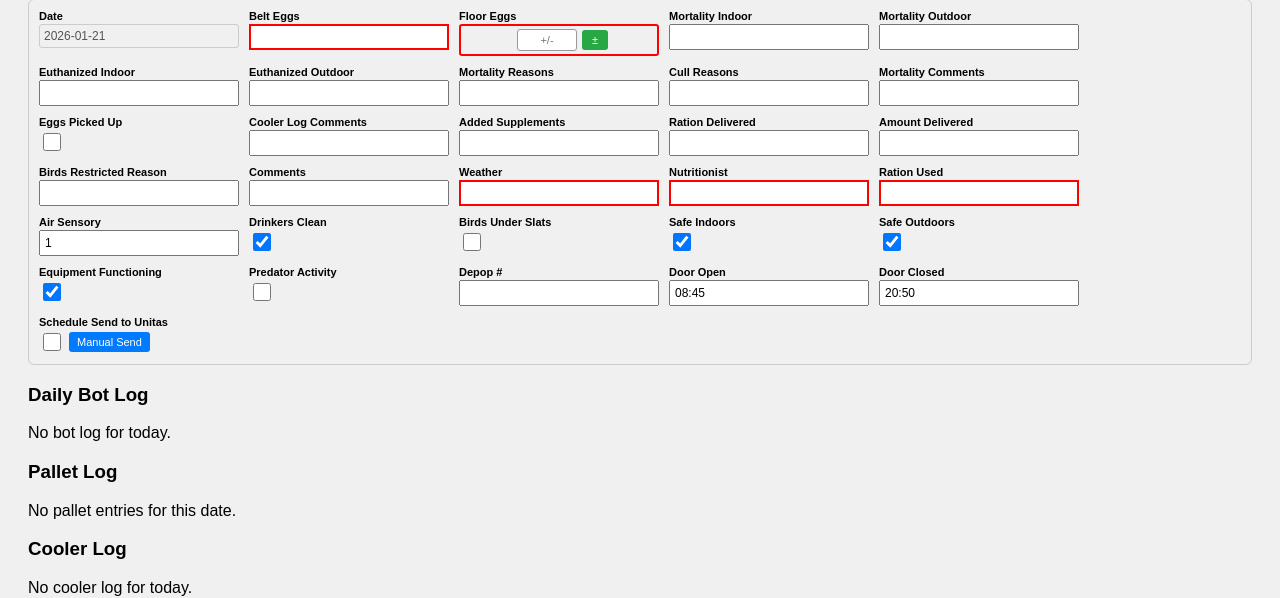
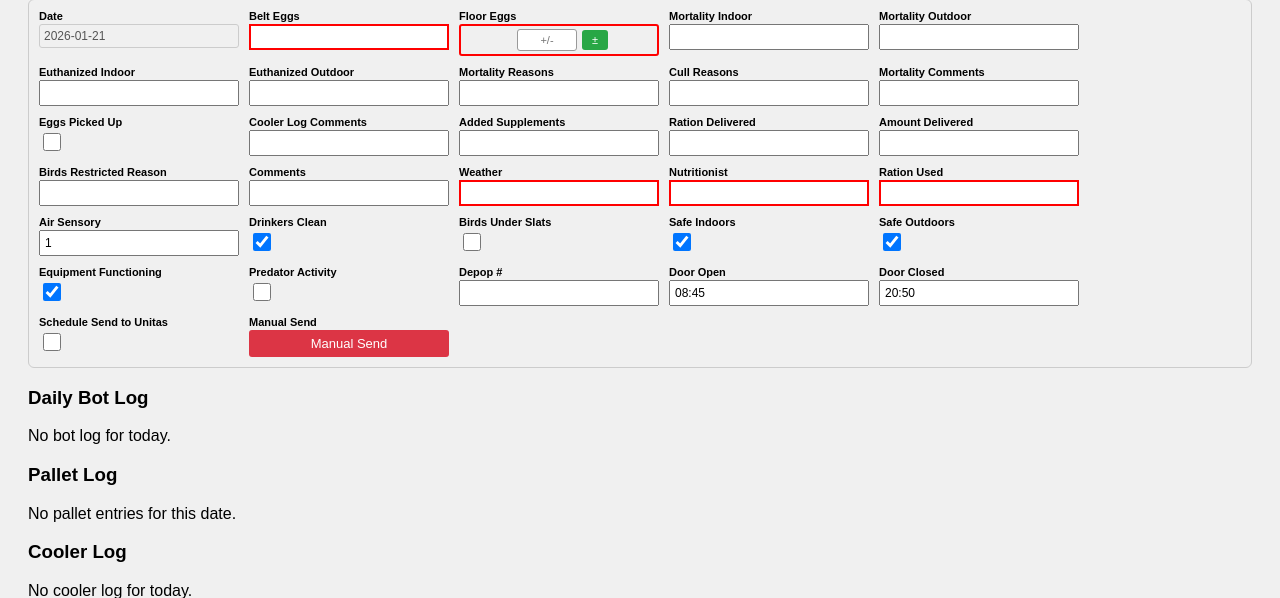
Before and after one commit to Davidwedel/New_Data_Logger, a Flask app: page / in a window 1280 px wide. Shown: the part 596-1194 px from the top of the page. Run offline with Flask 3, Linux system fonts and the light colour scheme; data comes from the database, SQL or seed files in the repository; data that the repository does not hold is empty.

Commit message:
move manual send to its own cell

```diff
--- a/templates/tab_today.html
+++ b/templates/tab_today.html
@@ -189,7 +189,8 @@
       'depop',
       'door_open',
       'door_closed',
-      'send_to_bot'
+      'send_to_bot',
+      'manual_send_button'
     ];
 
     // Define display names for fields
@@ -197,6 +198,7 @@
       'id': 'ID',
       'date': 'Date',
       'send_to_bot': 'Schedule Send to Unitas',
+      'manual_send_button': 'Manual Send',
       'belt_eggs': 'Belt Eggs',
       'floor_eggs': 'Floor Eggs',
       'total_eggs': 'Total Eggs',
@@ -275,10 +277,9 @@
         html += `<input style="padding:4px; font-size:12px; cursor:pointer;" name="${key}" value="${value}" readonly onfocus="showRationUsedDropdown(this)" onblur="hideDropdownDelayed()" onclick="showRationUsedDropdown(this)">`;
       } else if (key === 'send_to_bot') {
         const isChecked = (value === 1 || value === '1' || value === true) ? 'checked' : '';
-        html += `<div style="display:flex; gap:5px; align-items:center;">`;
         html += `<input type="checkbox" name="${key}" ${isChecked} onchange="handleSendToUnitasClick(this)" onclick="checkRequiredFieldsBeforeToggle(event, this)" style="width:18px; height:18px;">`;
-        html += `<button type="button" onclick="manualSendToUnitas(event)" style="padding:4px 8px; font-size:11px; cursor:pointer; background:#007bff; color:white; border:none; border-radius:3px; white-space:nowrap;">Manual Send</button>`;
-        html += `</div>`;
+      } else if (key === 'manual_send_button') {
+        html += `<button type="button" onclick="manualSendToUnitas(event)" style="padding:6px 12px; font-size:13px; cursor:pointer; background:#dc3545; color:white; border:none; border-radius:3px; white-space:nowrap; font-weight:500;">Manual Send</button>`;
       } else if (key === 'eggs_picked_up' || key === 'drinkers_clean' || key === 'birds_under_slats' || key === 'safe_indoors' || key === 'safe_outdoors' || key === 'equipment_functioning' || key === 'predator_activity') {
         const isChecked = (value === 'Yes' || value === 'true' || value === true || value === 1 || value === '1') ? 'checked' : '';
         html += `<input type="checkbox" name="${key}" ${isChecked} onchange="updateCheckboxField(this)" style="width:18px; height:18px;">`;
@@ -1058,7 +1059,7 @@
             // Restore button state
             originalButton.disabled = false;
             originalButton.textContent = 'Manual Send';
-            originalButton.style.background = '#007bff';
+            originalButton.style.background = '#dc3545';
           });
       })
       .catch(err => {
```
